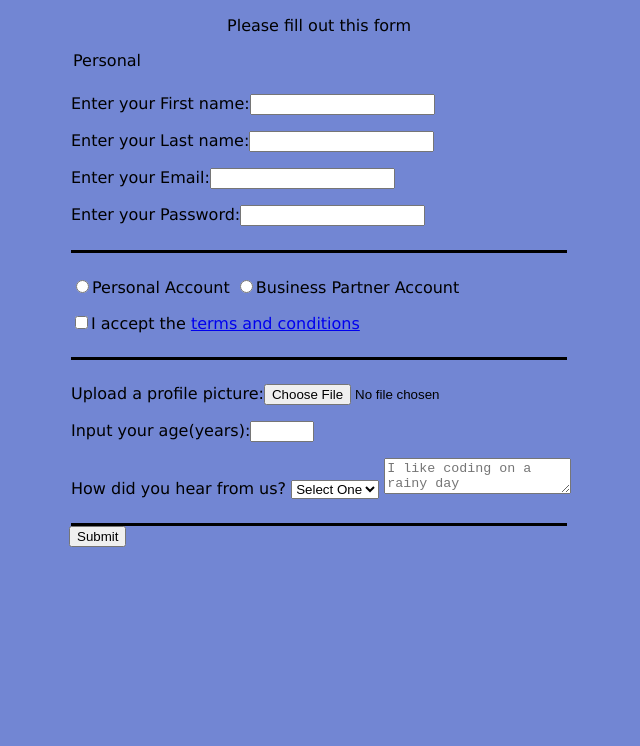
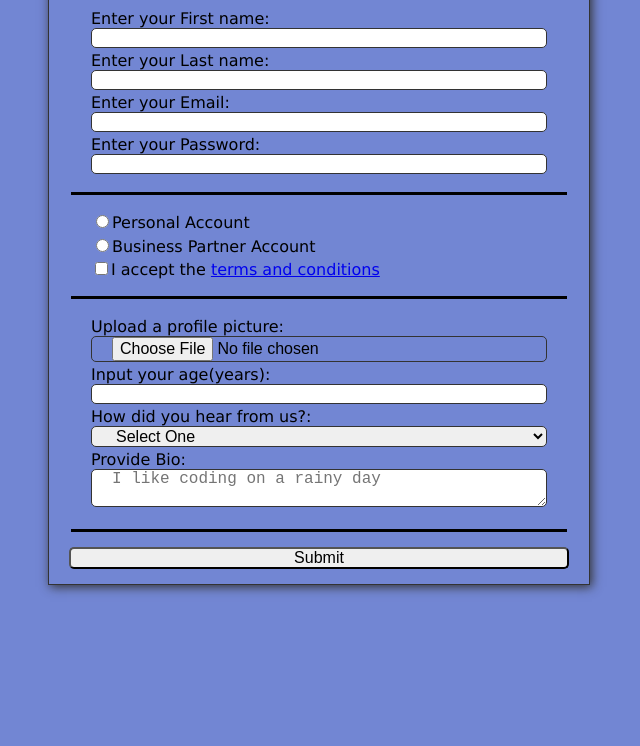
Before and after one commit to Ramzy2023/Ram-html-form, a plain HTML site: page index.html in a window 1280 px wide. Shown: the part 86-832 px from the top of the page, without its empty margins (321-961 px from the left). After the commit the page ends 800 px from the top, so only its background shows below. Drawn offline with Linux system fonts and the light colour scheme.

Commit message:
apply padding and margin to all input type

```diff
--- a/css/styles.css
+++ b/css/styles.css
@@ -3,29 +3,56 @@ body{
     width: 100%;
     height: 100vh;
     margin: 0;
+    padding: 0;
     font-family: Verdana, Geneva, Tahoma, sans-serif;
 
 }
 label{
     display: inline-block;
-    margin: 0.5rem 0;
+    margin: 0.1rem 0;
 }
 h1,p{
-    margin: 1em auto;
+    margin: 0 auto;
     text-align: center;
 }
 
 form{
     margin: 0 auto;
-    max-width: 500px;
-    min-width: 300px;
-    width: 60vw;
+    border: 1px solid #333;
+    box-shadow: 2px 2px 10px #333;
+    padding: 0px 20px 0px;
+    width: 500px;
+    display: flex;
+    flex-direction: column;
+    align-items: center;
+}
+form label, form input[type="submit"]{
+    width: 100%;
+    padding: 0px 20px 0px;
+
+    box-sizing: border-box;
+    font-size: 16px;
+  }
+
+
+form input[type="text"], form input[type="email"],form input[type="password"],form input[type="file"], select, form textarea,form input[type="number"] {
+    border: 1px solid #333;
+    width: 100%;
+    padding: 0px 20px 0px;
+    box-sizing: border-box;
+    font-size: 16px;
+    border-radius: 5px;
+  }
+form input[type="submit"]{
+    margin: 15px;
+    border-radius: 5px;
 }
 
 fieldset{
     border: none;
     padding: 1rem 0;
     border-bottom: 3px solid black;
+
   }
 textarea{
     width: 100%;
--- a/index.html
+++ b/index.html
@@ -15,15 +15,11 @@
     <form action="#">
     <!--(((((((((((((((((((((((((Filedset 1)))))))))))))))))))))))))-->
         <fieldset>
-            <legend>Personal </legend>
+            <legend>Personal Details </legend>
             <label for="fname">Enter your First name:<input type="text" id="fname" name="fname"></label>
-
             <label for="lname">Enter your Last name:<input type="text" id="lname" name="lname"></label>
-
             <label for="email">Enter your Email:<input type="email" id="email" name="email"></label>
-
-            <label for="birthday">Enter your Password:<input type="password" id="password" name="password"></label>
-
+            <label for="password">Enter your Password:<input type="password" id="password" name="password"></label>
         </fieldset>
     <!--(((((((((((((((((((((((((Fieldset 2)))))))))))))))))))))))))-->
         <fieldset>
@@ -36,7 +32,7 @@
             <label for="#">Upload a profile picture:<input type="file" name="fileupload"></label>
             <label for="#">Input your age(years):<input name="age" type="number" min="13" max="120"></label>
             <label>
-              How did you hear from us?
+              How did you hear from us?:
               <select name="referrer">
                 <option value="">Select One</option>
                 <option value="1" name="news">News</option>
@@ -45,8 +41,8 @@
                 <option value="4" name="others">Others</option>
               </select>
             </label>
-            <label>
-              <textarea name="bio"  placeholder="I like coding on a rainy day"></textarea>
+            <label>Provide Bio:
+              <textarea name="bio" placeholder="I like coding on a rainy day"></textarea>
             </label>
             </fieldset>
           <input type="submit" value="Submit">
```
